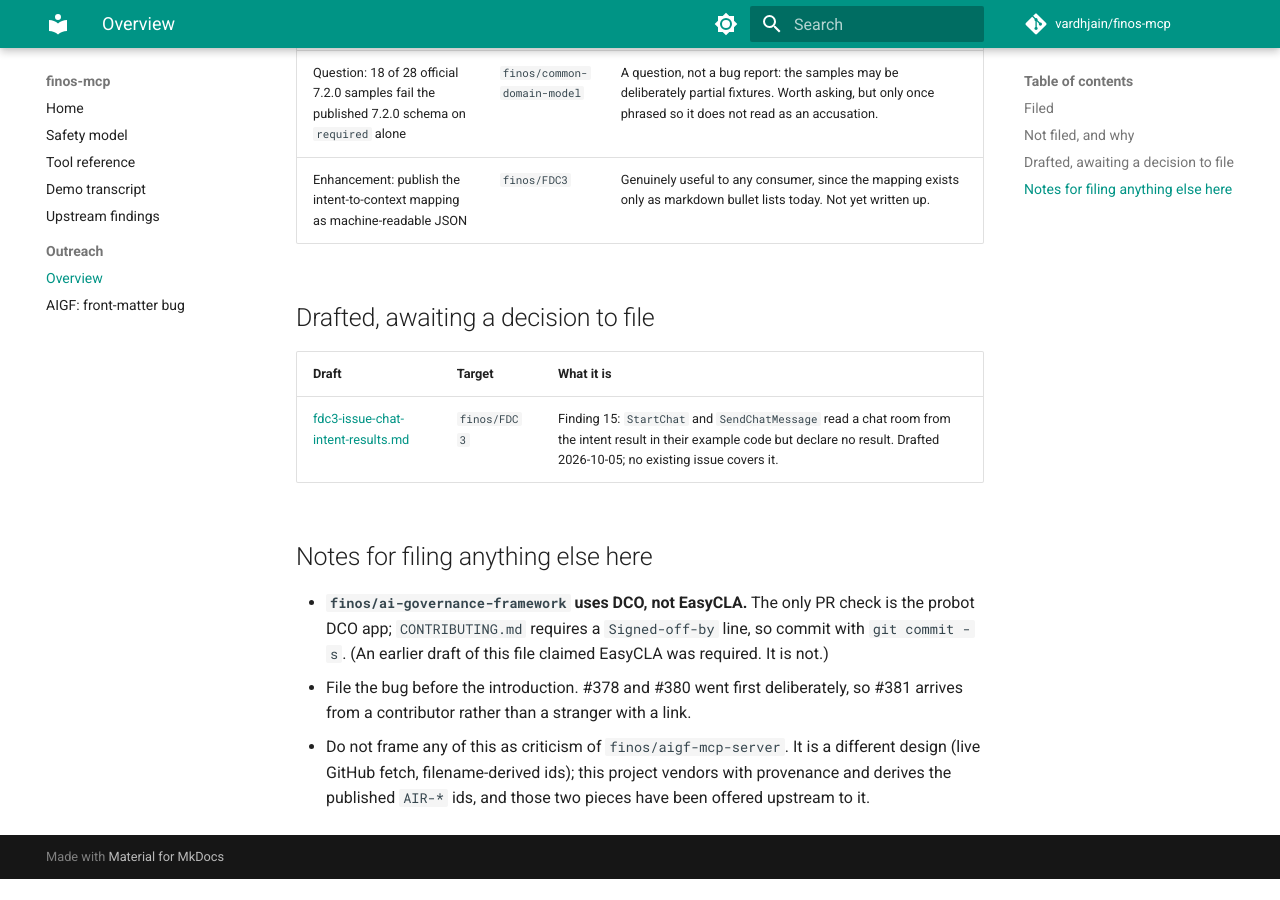
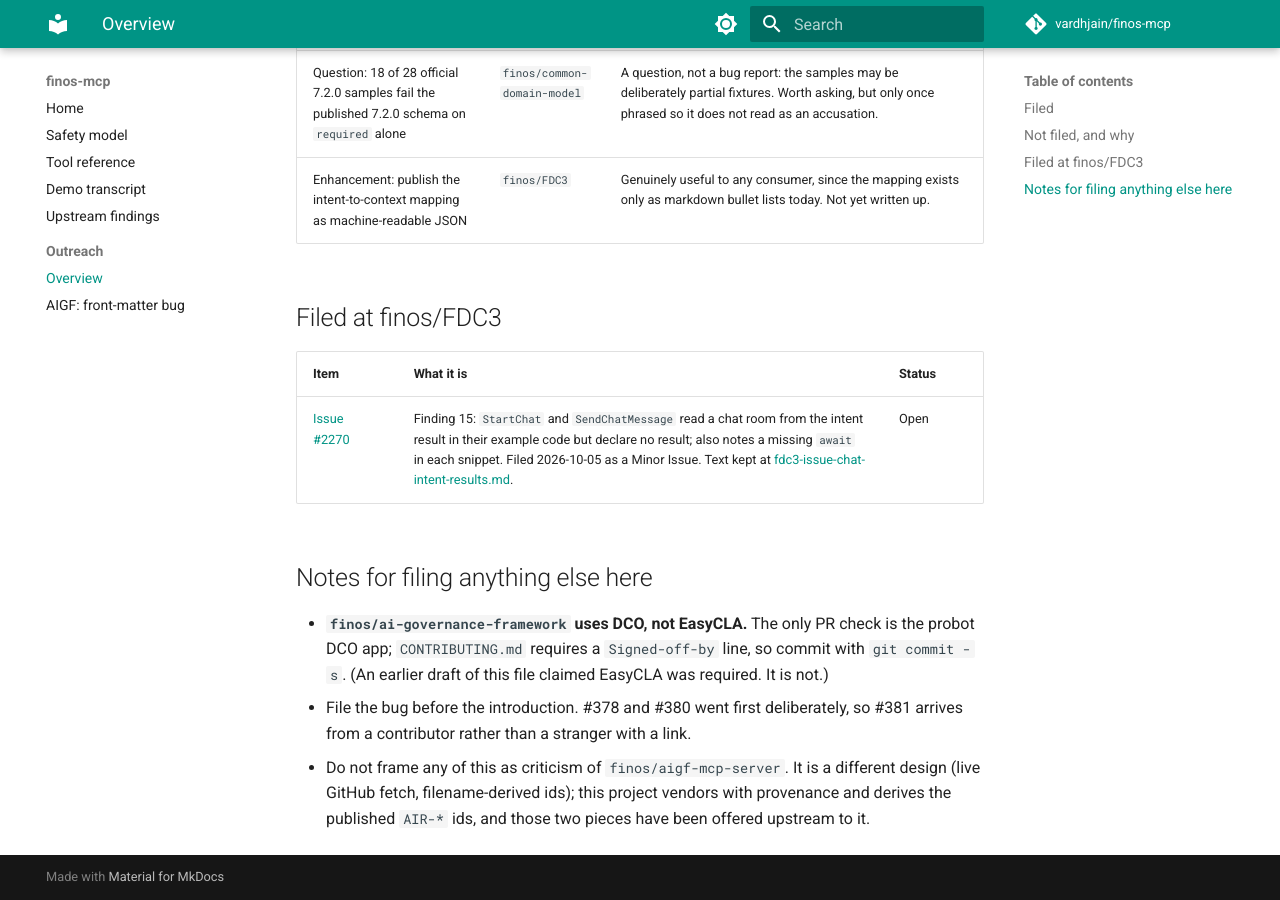
Before and after one commit to vardhjain/finos-mcp, an MkDocs documentation site: the page built from docs/outreach/README.md, in a window 1280 px wide and 900 px high, scrolled down 1227 px. Built offline with MkDocs 1.6.1 and Material for MkDocs 9.7.7, drawn with Linux system fonts in a browser that asks for light colours; comment, search, counter and statistics services are not loaded; before the commit the page ends 2106 px from its top, so only the background shows below that.

Commit message:
Record finding 15 as filed: finos/FDC3#2270
Co-Authored-By: Claude Fable 5.1 <noreply@anthropic.com>

```diff
--- a/docs/outreach/README.md
+++ b/docs/outreach/README.md
@@ -31,11 +31,11 @@ The full bug report as submitted is kept at
 | Question: 18 of 28 official 7.2.0 samples fail the published 7.2.0 schema on `required` alone | `finos/common-domain-model` | A question, not a bug report: the samples may be deliberately partial fixtures. Worth asking, but only once phrased so it does not read as an accusation. |
 | Enhancement: publish the intent-to-context mapping as machine-readable JSON | `finos/FDC3` | Genuinely useful to any consumer, since the mapping exists only as markdown bullet lists today. Not yet written up. |
 
-## Drafted, awaiting a decision to file
+## Filed at finos/FDC3
 
-| Draft | Target | What it is |
+| Item | What it is | Status |
 |---|---|---|
-| [fdc3-issue-chat-intent-results.md](fdc3-issue-chat-intent-results.md) | `finos/FDC3` | Finding 15: `StartChat` and `SendChatMessage` read a chat room from the intent result in their example code but declare no result. Drafted 2026-10-05; no existing issue covers it. |
+| [Issue #2270](https://github.com/finos/FDC3/issues/2270) | Finding 15: `StartChat` and `SendChatMessage` read a chat room from the intent result in their example code but declare no result; also notes a missing `await` in each snippet. Filed 2026-10-05 as a Minor Issue. Text kept at [fdc3-issue-chat-intent-results.md](fdc3-issue-chat-intent-results.md). | Open |
 
 ## Notes for filing anything else here
 
```
Also changed, not shown: docs/outreach/fdc3-issue-chat-intent-results.md (+1 -1 lines), docs/upstream-findings.md (+4 -2 lines).
